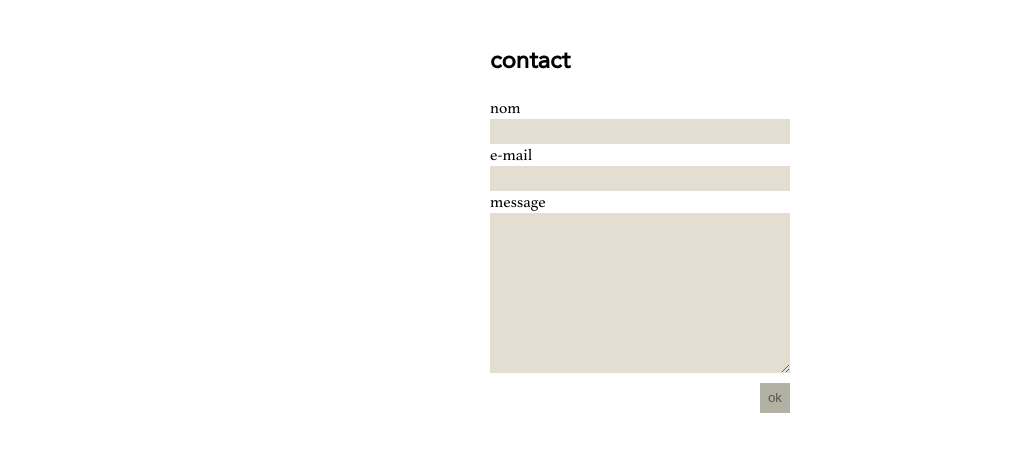
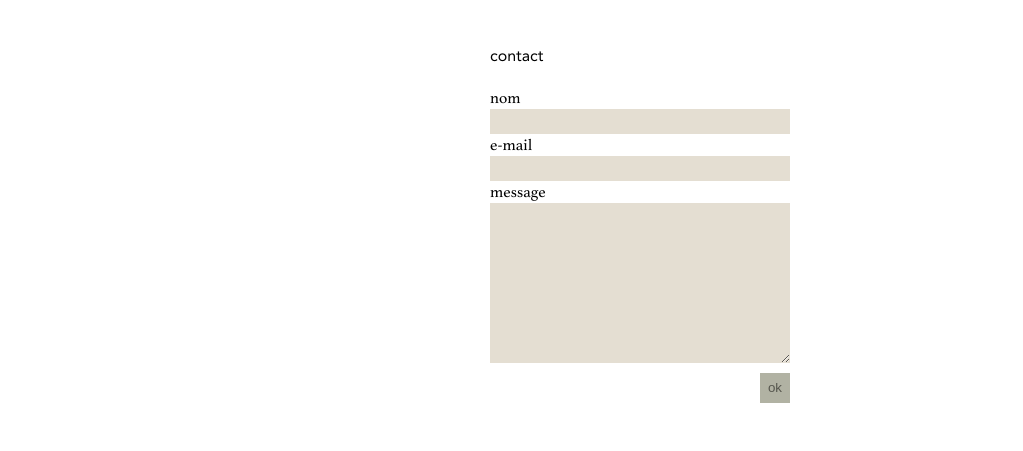
Before and after one commit to Lcdevi/ceucle, a plain HTML site: page contact.html in a window 1280 px wide. Shown: the part 225-676 px from the top of the page, without its empty margins (0-1023 px from the left). Drawn offline with Linux system fonts and the light colour scheme.

Commit message:
h2 to p tag

```diff
--- a/contact.html
+++ b/contact.html
@@ -27,7 +27,7 @@
 
 	<section id="formulaire-contact">
 		<div id="div-contact">
-			<h2>contact</h2>
+			<p>contact</p>
 		</div>
 		<div id="formulaire">
 			<label for="name">nom</label>
--- a/style/style-contact.css
+++ b/style/style-contact.css
@@ -43,7 +43,7 @@
  width: 300px;
 }
 
-h2 {
+p {
 	font-family: 'Avenir', sans-serif;
 }
 
@@ -85,3 +85,8 @@ button {
 	color: #56564E;
 	cursor: pointer;
 }
+
+@media (max-width: 414px) {
+
+
+}
```
